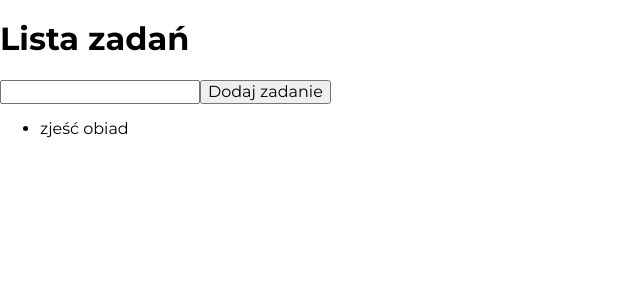
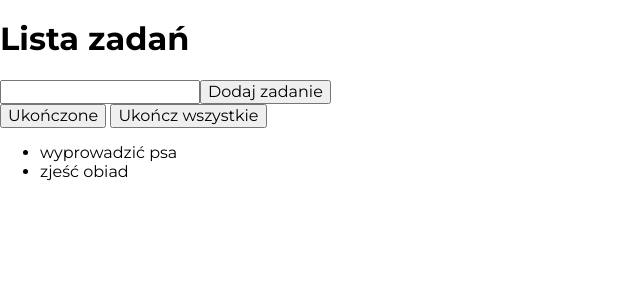
Before and after one commit to agaa-mac/react-to-do-list, a React (Create React App) app: page / in a window 1280 px wide. Shown: the top 300 px of the page, without its empty margins (0-640 px from the left). Built offline with nearby package versions, Linux system fonts and the light colour scheme.

Commit message:
Buttons Component basic structure is added

```diff
--- a/src/App.js
+++ b/src/App.js
@@ -1,9 +1,10 @@
 import Header from "./Header";
 import Form from "./Form";
 import Tasks from "./Tasks";
+import Buttons from "./Buttons";
 
 const tasks = [
-  { content: "wyprowadzić psa", done: true },
+  { content: "wyprowadzić psa", done: false },
   { content: "zjeść obiad", done: false },
 ];
 const hideDoneTasks = true;
@@ -12,6 +13,7 @@ export default function App() {
     <div className="App">
       <Header title={"Lista zadań"} />
       <Form />
+      <Buttons tasks={tasks} />
       <Tasks tasks={tasks} hideDoneTasks={hideDoneTasks} />
     </div>
   );
--- /dev/null
+++ b/src/Buttons/index.js
@@ -0,0 +1,12 @@
+export default function Buttons(props) {
+  if (props.tasks.length > 0) {
+    return (
+      <div>
+        {" "}
+        <button>Ukończone</button> <button>Ukończ wszystkie</button>{" "}
+      </div>
+    );
+  } else {
+    return null;
+  }
+}
```
Also changed, not shown: src/Buttons/style.css (added).
